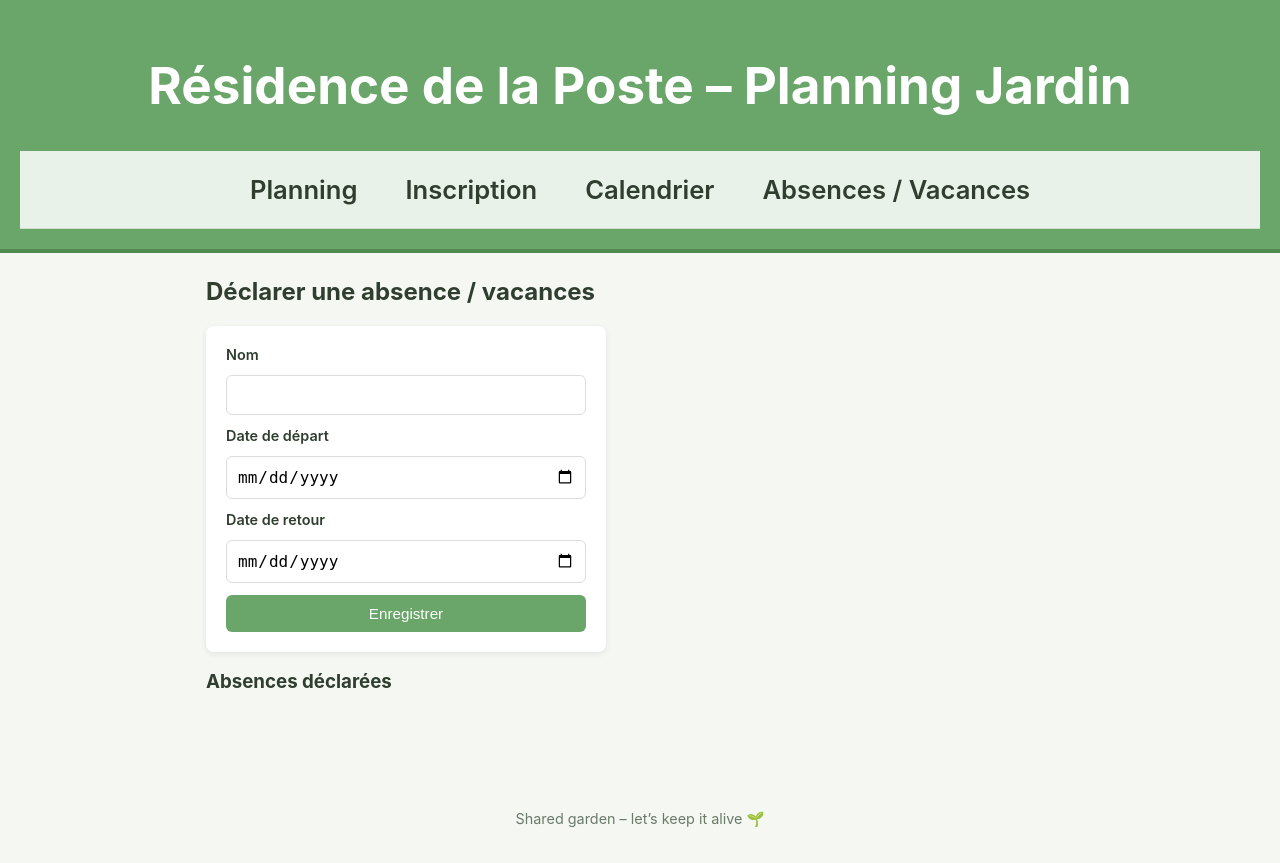
After one commit to letangmarguerite-oss/residence-jardin, a Flask app: template templates/absences.html in a window 1280 px wide. The commit adds this page. Run offline with Flask 3, Linux system fonts and the light colour scheme; the template is opened without the code that fills it, so the values that code supplies are empty.

Commit message:
Ajout table absences + mise à jour init_db

```diff
--- a/app.py
+++ b/app.py
@@ -175,6 +175,23 @@ def delete(id):
     flash("Créneau supprimé")
     return redirect(url_for('index'))
 
+@app.route("/absences", methods=["GET", "POST"])
+def absences():
+    if request.method == "POST":
+        resident = request.form.get("resident", "").strip()
+        date_depart = request.form.get("date_depart", "").strip()
+        date_retour = request.form.get("date_retour", "").strip()
+
+        if not resident or not date_depart or not date_retour:
+            flash("Veuillez remplir tous les champs.")
+            return redirect(url_for("absences"))
+
+        add_absence(resident, date_depart, date_retour)
+        flash("Absence enregistrée avec succès.")
+        return redirect(url_for("absences"))
+
+    absences_list = get_absences()
+    return render_template("absences.html", absences=absences_list)
 
 
 # ---------------------------
--- /dev/null
+++ b/templates/absences.html
@@ -0,0 +1,28 @@
+{% extends "base.html" %}
+
+{% block content %}
+<h2>Déclarer une absence / vacances</h2>
+
+<form method="POST">
+    <label for="resident">Nom</label>
+    <input type="text" id="resident" name="resident" required>
+
+    <label for="date_depart">Date de départ</label>
+    <input type="date" id="date_depart" name="date_depart" required>
+
+    <label for="date_retour">Date de retour</label>
+    <input type="date" id="date_retour" name="date_retour" required>
+
+    <button type="submit">Enregistrer</button>
+</form>
+
+<h3>Absences déclarées</h3>
+<ul>
+    {% for a in absences %}
+        <li>
+            <strong>{{ a.resident }}</strong> :
+            du {{ a.date_depart }} au {{ a.date_retour }}
+        </li>
+    {% endfor %}
+</ul>
+{% endblock %}
--- a/templates/base.html
+++ b/templates/base.html
@@ -16,8 +16,9 @@
     <h1>Résidence de la Poste – Planning Jardin</h1>
     <nav>
         <a href="{{ url_for('index') }}">Planning</a>
-        <a href="{{ url_for('add') }}">Ajouter un créneau</a>
+        <a href="{{ url_for('add') }}">Inscription</a>
         <a href="{{ url_for('calendar_view') }}">Calendrier</a>
+        <a href="{{ url_for('absences') }}">Absences / Vacances</a>
     </nav>
 </header>
 
```
Also changed, not shown: database.py (+44 -0 lines).
